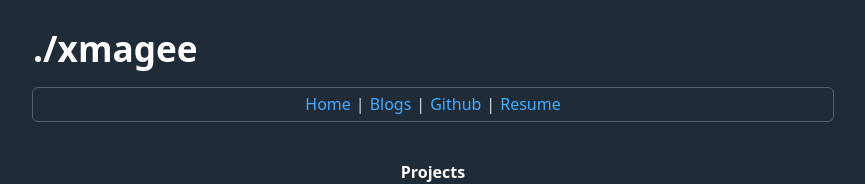
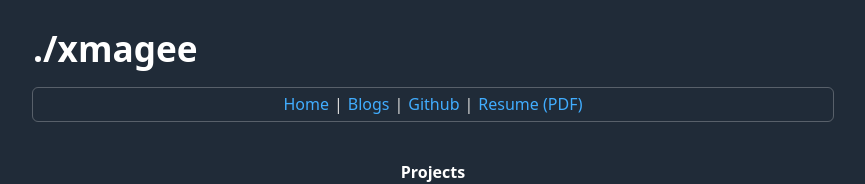
Before and after one commit to xmagee/bl0g, a Next.js app: page / in a window 1280 px wide. Shown: the top 184 px of the page, without its empty margins (207-1072 px from the left). Built offline with nearby package versions, Linux system fonts and the light colour scheme.

Commit message:
Replace resume site link with link to pdf file download instead

```diff
--- a/pages/_app.js
+++ b/pages/_app.js
@@ -13,7 +13,7 @@ export default function App({ Component, props }) {
 					{ title: 'Home', href: '/' },
 					{ title: 'Blogs', href: '/blogs' },
 					{ title: 'Github', href: 'https://github.com/xmagee' },
-					{ title: 'Resume', href: 'https://alexmagee.com' },
+					{ title: 'Resume (PDF)', href: 'https://github.com/xmagee/resume/releases/download/2021.9.9.1/resume.pdf' },
 				].map((link, linkIndex) => (
 					<>
 						<Link key={linkIndex} href={link.href}>
```
